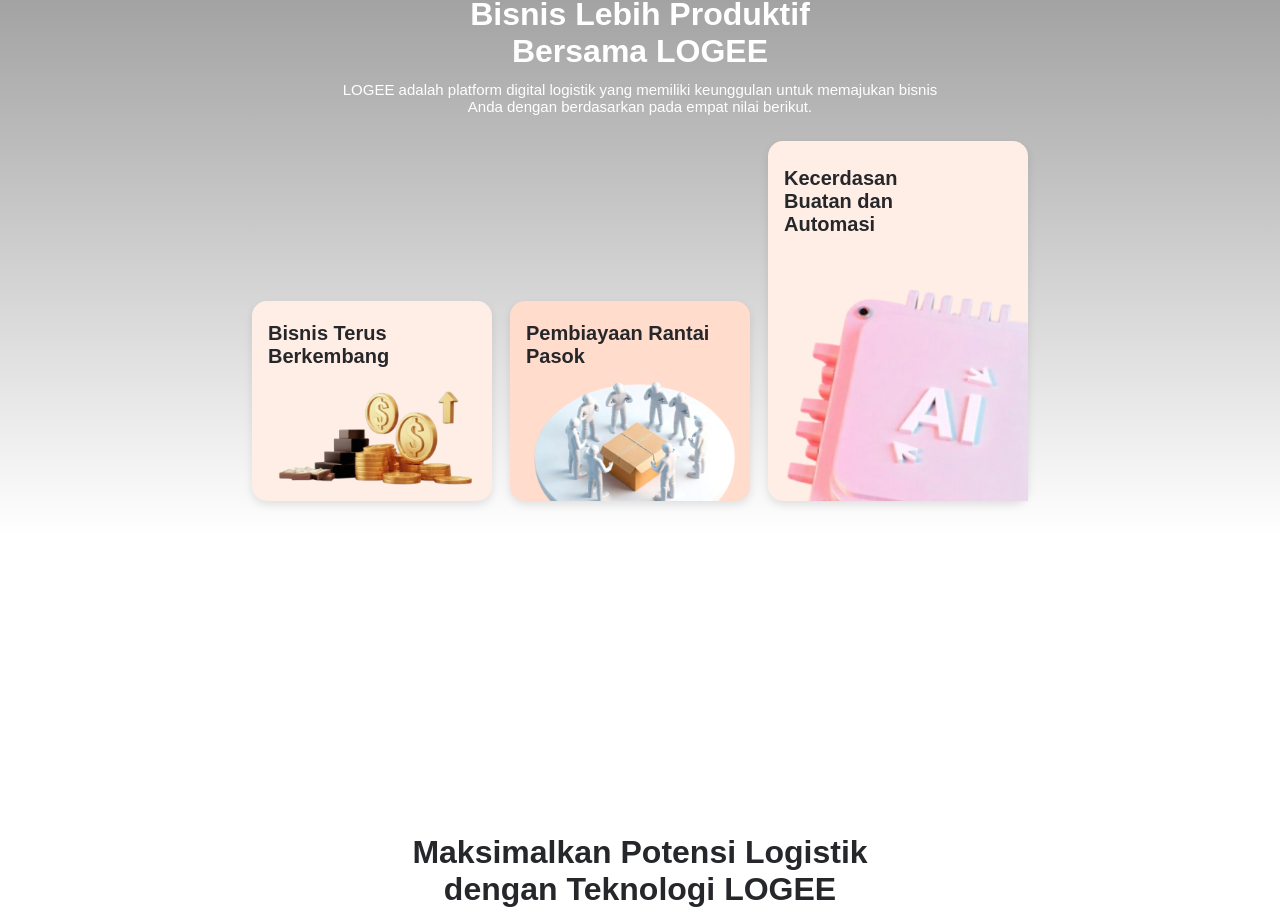
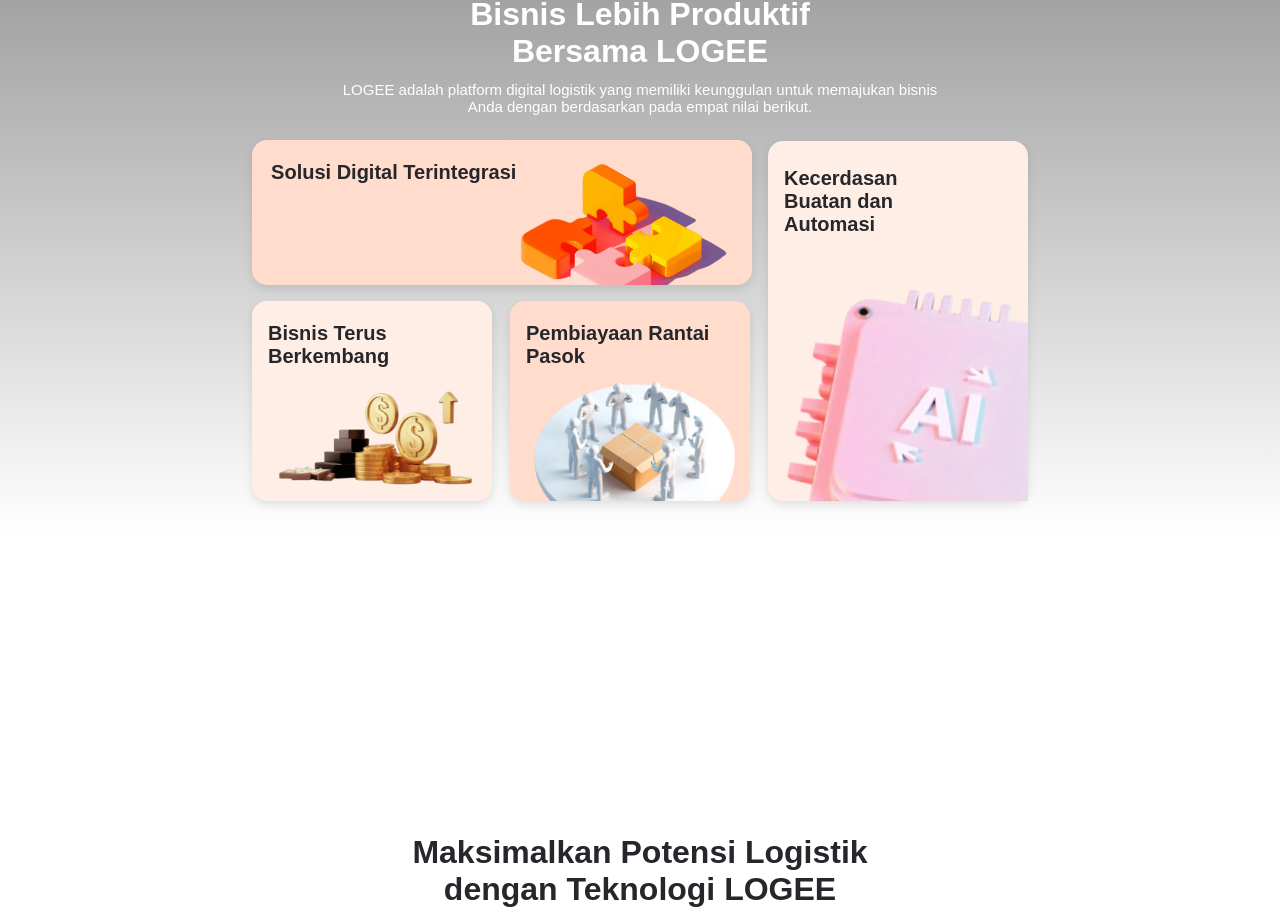
Before and after one commit to khaylabelva/Digistar-93, a React (Create React App) app in the folder digistar93/: page / in a window 1280 px wide. Shown: the part 1654-2573 px from the top of the page. Built offline with nearby package versions, Linux system fonts and the light colour scheme; no server answers; a web font is replaced by a local one.

Commit message:
Update App.css

```diff
--- a/digistar93/src/App.css
+++ b/digistar93/src/App.css
@@ -724,7 +724,7 @@
   transition: opacity 2s ease-out, transform 2s ease-out;
 }
 
-.benefit-cards.visible .card-two {
+.benefit-cards.visible .card-one {
   opacity: 1;
 }
 
```
